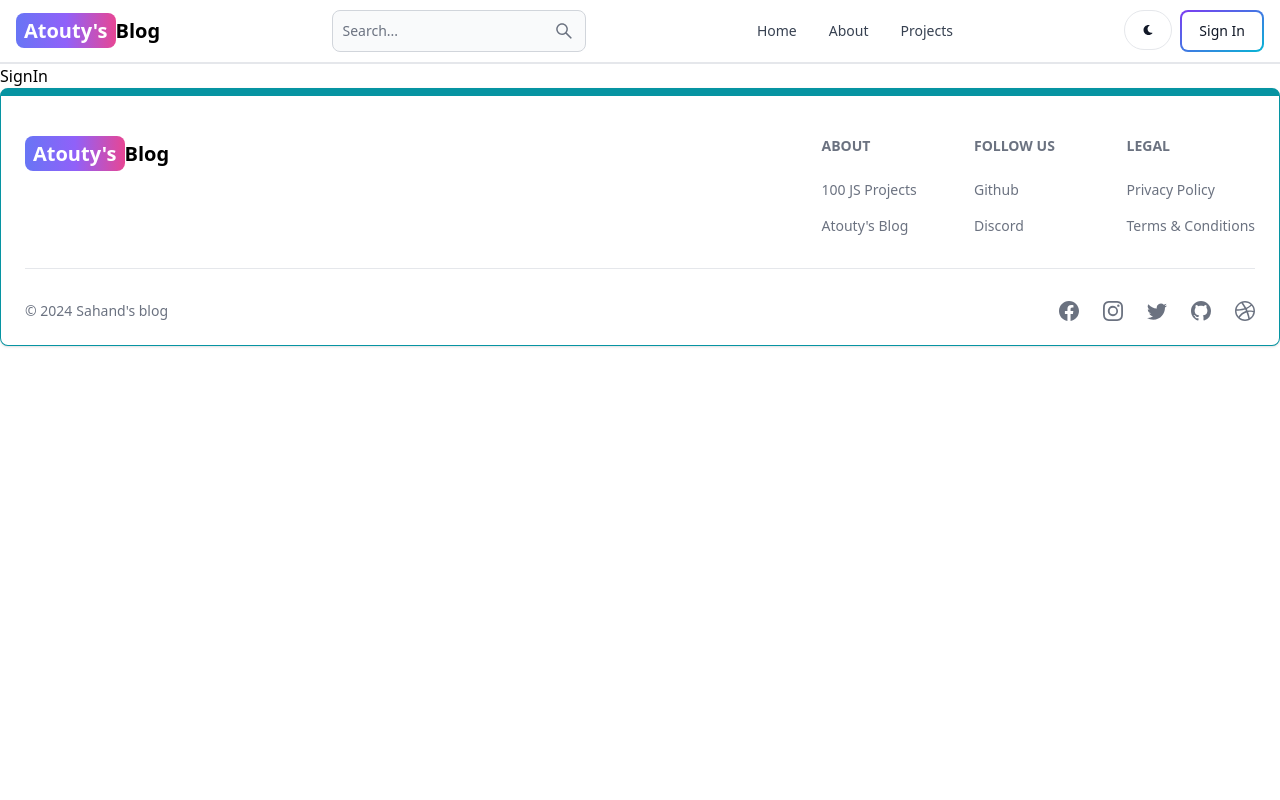
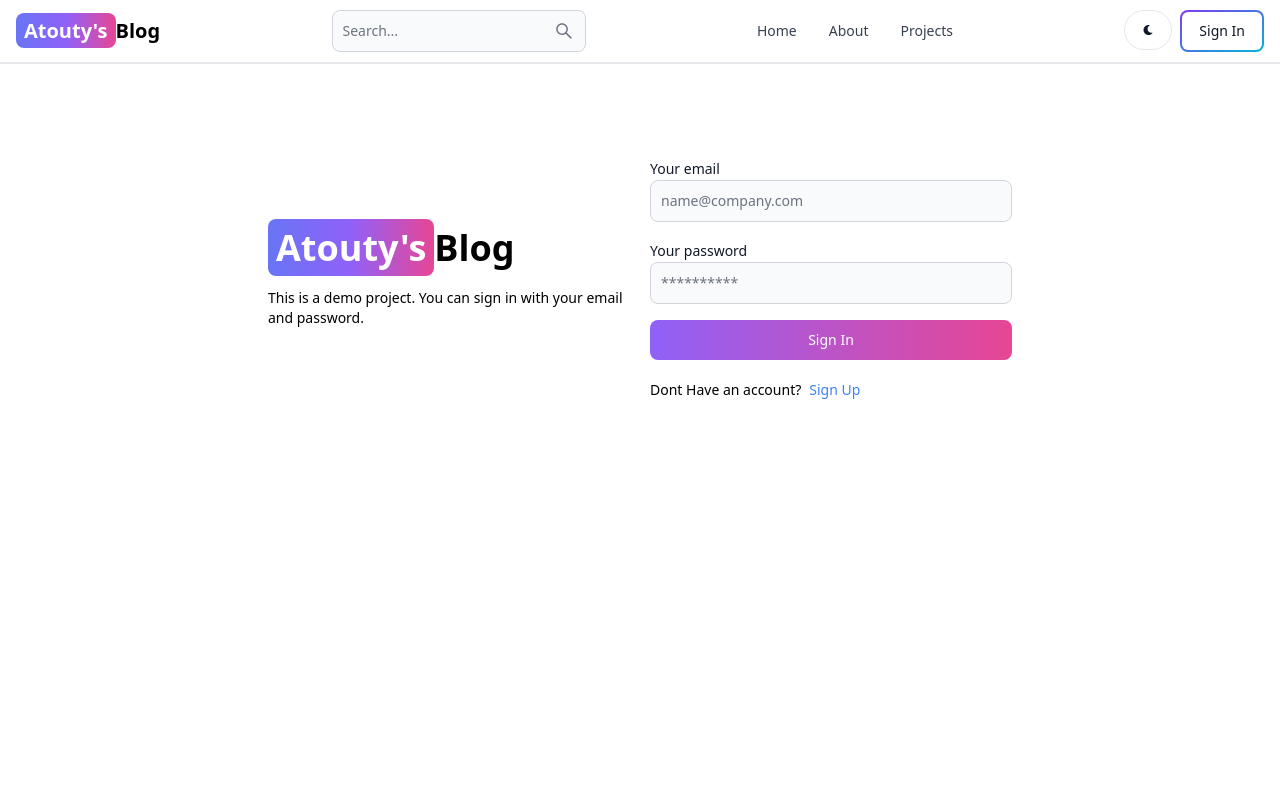
Before and after one commit to emnamhi123/mern-blog, a React (Vite) app in the folder client/: page /sign-in in a window 1280 px wide. Shown: the top 800 px of the page. Built offline with nearby package versions, Linux system fonts and the light colour scheme.

Commit message:
complete signin page functionality

```diff
--- a/client/src/components/Footer.jsx
+++ b/client/src/components/Footer.jsx
@@ -1,7 +1,84 @@
+// import { Footer } from 'flowbite-react';
+// import { Link } from 'react-router-dom';
+// import { BsFacebook, BsInstagram, BsTwitter, BsGithub, BsDribbble } from 'react-icons/bs';
+
+// export default function FooterCom() {
+//   return (
+//     <Footer container className='border border-t-8 border-teal-500'>
+//       <div className='w-full max-w-7xl mx-auto'>
+//         <div className='grid w-full justify-between sm:flex md:grid-cols-1'>
+//           <div className='mt-5'>
+//             <Link
+//               to='/'
+//               className='self-center whitespace-nowrap text-lg sm:text-xl font-semibold dark:text-white'
+//             >
+//               <span className='px-2 py-1 bg-gradient-to-r from-indigo-500 via-purple-500 to-pink-500 rounded-lg text-white'>
+//                 Atouty's
+//               </span>
+//               Blog
+//             </Link>
+//           </div>
+//           <div className='grid grid-cols-2 gap-8 mt-4 sm:grid-cols-3 sm:gap-6'>
+//             <div>
+//               <Footer.Title title='About' />
+//               <Footer.LinkGroup col>
+//                 <Footer.Link
+//                   href='#'
+//                 >
+//                   100 JS Projects
+//                 </Footer.Link>
+//                 <Footer.Link
+//                   href='/about'
+//                   target='_blank'
+//                   rel='noopener noreferrer'
+//                 >
+//                   Atouty's Blog
+//                 </Footer.Link>
+//               </Footer.LinkGroup>
+//             </div>
+//             <div>
+//               <Footer.Title title='Follow us' />
+//               <Footer.LinkGroup col>
+//                 <Footer.Link
+//                   href='#'
+//                 >
+//                   Github
+//                 </Footer.Link>
+//                 <Footer.Link href='#'>Discord</Footer.Link>
+//               </Footer.LinkGroup>
+//             </div>
+//             <div>
+//               <Footer.Title title='Legal' />
+//               <Footer.LinkGroup col>
+//                 <Footer.Link href='#'>Privacy Policy</Footer.Link>
+//                 <Footer.Link href='#'>Terms &amp; Conditions</Footer.Link>
+//               </Footer.LinkGroup>
+//             </div>
+//           </div>
+//         </div>
+//         <Footer.Divider />
+//         <div className='w-full sm:flex sm:items-center sm:justify-between'>
+//           <Footer.Copyright
+//             href='#'
+//             by="Sahand's blog"
+//             year={new Date().getFullYear()}
+//           />
+//           <div className="flex gap-6 sm:mt-0 mt-4 sm:justify-center">
+//             <Footer.Icon href='#' icon={BsFacebook}/>
+//             <Footer.Icon href='#' icon={BsInstagram}/>
+//             <Footer.Icon href='#' icon={BsTwitter}/>
+//             <Footer.Icon href='#' icon={BsGithub}/>
+//             <Footer.Icon href='#' icon={BsDribbble}/>
+
+//           </div>
+//         </div>
+//       </div>
+//     </Footer>
+//   );
+// }
 import { Footer } from 'flowbite-react';
 import { Link } from 'react-router-dom';
 import { BsFacebook, BsInstagram, BsTwitter, BsGithub, BsDribbble } from 'react-icons/bs';
-
 export default function FooterCom() {
   return (
     <Footer container className='border border-t-8 border-teal-500'>
@@ -22,11 +99,7 @@ export default function FooterCom() {
             <div>
               <Footer.Title title='About' />
               <Footer.LinkGroup col>
-                <Footer.Link
-                  href='#'
-                >
-                  100 JS Projects
-                </Footer.Link>
+                <Footer.Link href='#'>100 JS Projects</Footer.Link>
                 <Footer.Link
                   href='/about'
                   target='_blank'
@@ -39,11 +112,7 @@ export default function FooterCom() {
             <div>
               <Footer.Title title='Follow us' />
               <Footer.LinkGroup col>
-                <Footer.Link
-                  href='#'
-                >
-                  Github
-                </Footer.Link>
+                <Footer.Link href='#'>Github</Footer.Link>
                 <Footer.Link href='#'>Discord</Footer.Link>
               </Footer.LinkGroup>
             </div>
@@ -60,7 +129,7 @@ export default function FooterCom() {
         <div className='w-full sm:flex sm:items-center sm:justify-between'>
           <Footer.Copyright
             href='#'
-            by="Sahand's blog"
+            by="Atouty's blog"
             year={new Date().getFullYear()}
           />
           <div className="flex gap-6 sm:mt-0 mt-4 sm:justify-center">
--- a/client/src/pages/SignIn.jsx
+++ b/client/src/pages/SignIn.jsx
@@ -1,7 +1,106 @@
-
+import { Alert, Button, Label, Spinner, TextInput } from 'flowbite-react';
+import { useState } from 'react';
+import { Link, useNavigate } from 'react-router-dom';
 
 export default function SignIn() {
+  const [formData, setFormData] = useState({});
+  const [errorMessage, setErrorMessage] = useState(null);
+  const [loading, setLoading] = useState(false);
+  const navigate = useNavigate();
+  const handleChange = (e) => {
+    setFormData({ ...formData, [e.target.id]: e.target.value.trim() });
+  };
+  const handleSubmit = async (e) => {
+    e.preventDefault();
+    if (!formData.email || !formData.password) {
+      return setErrorMessage('Please fill out all fields.');
+    }
+    try {
+      setLoading(true);
+      setErrorMessage(null);
+      const res = await fetch('/api/auth/signin', {
+        method: 'POST',
+        headers: { 'Content-Type': 'application/json' },
+        body: JSON.stringify(formData),
+      });
+      const data = await res.json();
+      if (data.success === false) {
+        return setErrorMessage(data.message);
+      }
+      setLoading(false);
+      if (res.ok) {
+        navigate('/');
+      }
+    } catch (error) {
+      setErrorMessage(error.message);
+      setLoading(false);
+    }
+  };
   return (
-    <div>SignIn</div>
-  )
+    <div className='min-h-screen mt-20'>
+    <div className='flex p-3 max-w-3xl mx-auto flex-col md:flex-row md:items-center gap-5'>
+      {/* left */}
+      <div className='flex-1'>
+        <Link to='/' className='font-bold dark:text-white text-4xl'>
+          <span className='px-2 py-1 bg-gradient-to-r from-indigo-500 via-purple-500 to-pink-500 rounded-lg text-white'>
+            Atouty's
+          </span>
+          Blog
+        </Link>
+        <p className='text-sm mt-5'>
+          This is a demo project. You can sign in with your email and password.
+        </p>
+      </div>
+      {/* right */}
+
+      <div className='flex-1'>
+        <form className='flex flex-col gap-4' onSubmit={handleSubmit}>
+          <div>
+            <Label value='Your email' />
+            <TextInput
+              type='email'
+              placeholder='name@company.com'
+              id='email'
+              onChange={handleChange}
+            />
+          </div>
+          <div>
+            <Label value='Your password' />
+            <TextInput
+              type='password'
+              placeholder='**********'
+              id='password'
+              onChange={handleChange}
+            />
+          </div>
+          <Button
+            gradientDuoTone='purpleToPink'
+            type='submit'
+            disabled={loading}
+          >
+            {loading ? (
+              <>
+                <Spinner size='sm' />
+                <span className='pl-3'>Loading...</span>
+              </>
+            ) : (
+              'Sign In'
+            )}
+          </Button>
+        </form>
+        <div className='flex gap-2 text-sm mt-5'>
+          <span>Dont Have an account?</span>
+          <Link to='/sign-up' className='text-blue-500'>
+            Sign Up
+          </Link>
+        </div>
+        {errorMessage && (
+          <Alert className='mt-5' color='failure'>
+            {errorMessage}
+          </Alert>
+        )}
+      </div>
+    </div>
+  </div>
+);
 }
```
